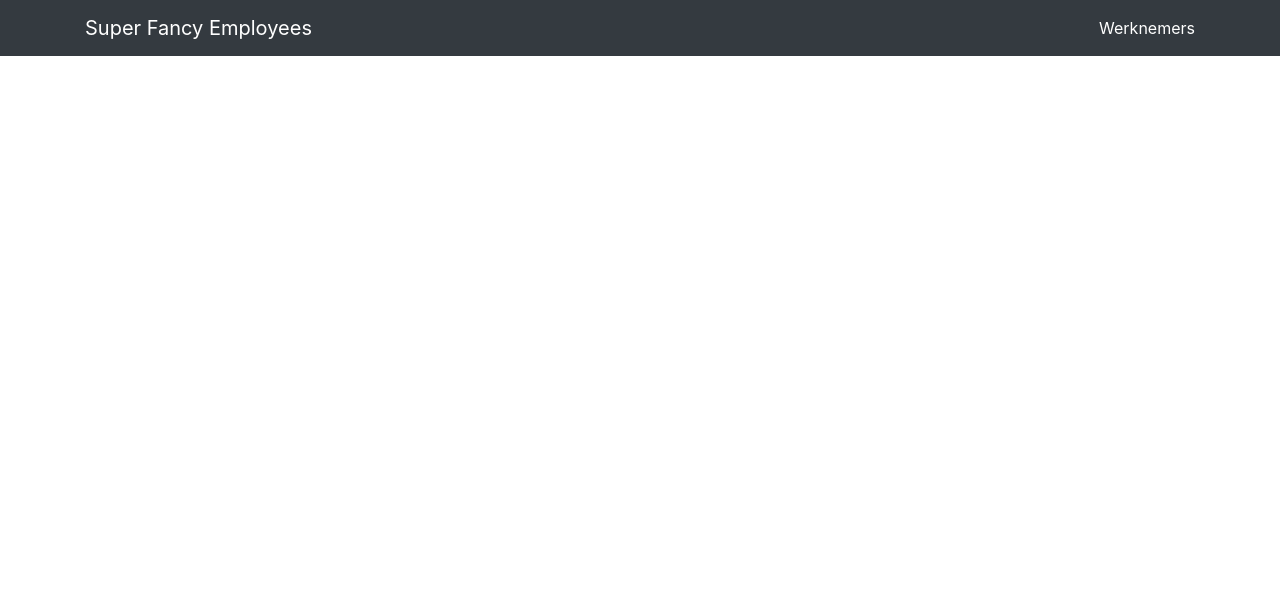
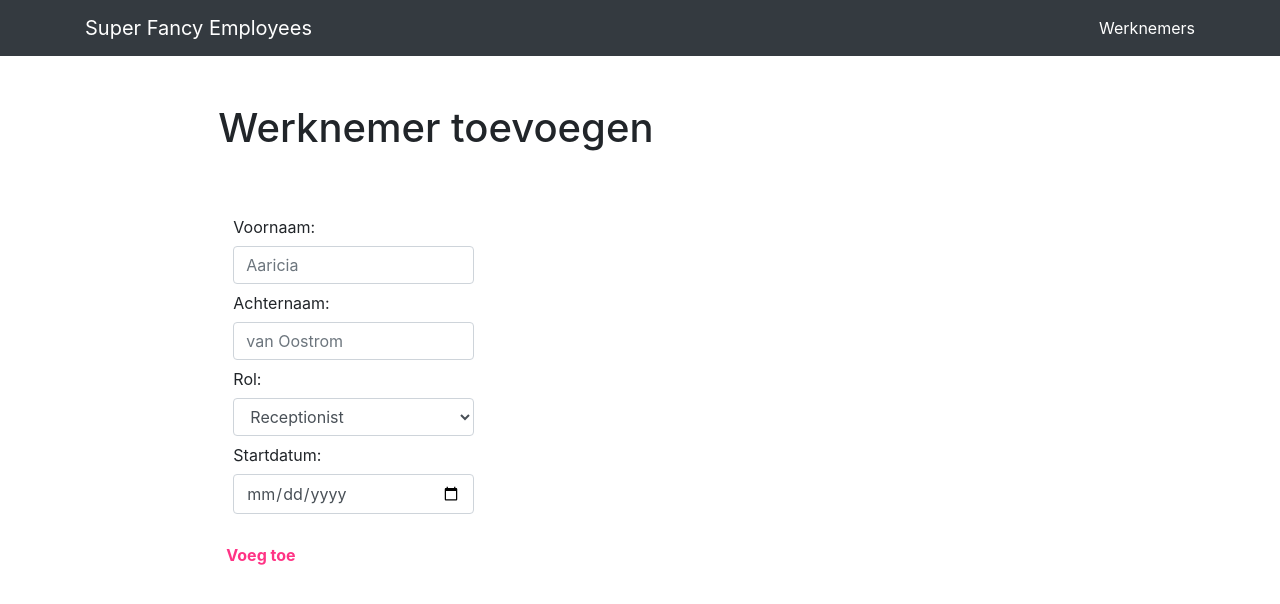
Before and after one commit to Aaricia96/SuperFancyEmployees, an Angular app: page /add in a window 1280 px wide. Before the commit this address led to /. Shown: the top 604 px of the page. Built offline with nearby package versions, Linux system fonts and the light colour scheme.

Commit message:
toevoegen op aparte pagina

```diff
--- a/src/app/app-routing.module.ts
+++ b/src/app/app-routing.module.ts
@@ -4,11 +4,13 @@ import { RouterModule, Routes } from '@angular/router';
 
 import { EmployeeComponent } from "./employee/employee.component";
 import { EmployeeDetailComponent } from './employee-detail/employee-detail.component';
+import { EmployeeAddComponent } from './employee-add/employee-add.component';
 
 const routes: Routes = [
   //{ path: '', redirectTo: '/employee', pathMatch: 'full' },
   { path: 'employee', component: EmployeeComponent },
-  { path: 'detail/:id', component: EmployeeDetailComponent }
+  { path: 'detail/:id', component: EmployeeDetailComponent },
+  { path: 'add', component: EmployeeAddComponent }
 ];
 
 @NgModule({
--- a/src/app/app.module.ts
+++ b/src/app/app.module.ts
@@ -9,13 +9,15 @@ import { EmployeeService } from './employee.service';
 import { HttpClientModule }    from '@angular/common/http';
 import { EmployeeDetailComponent } from './employee-detail/employee-detail.component';
 import { FormsModule } from '@angular/forms';
+import { EmployeeAddComponent } from './employee-add/employee-add.component';
 
 
 @NgModule({
   declarations: [
     AppComponent,
     EmployeeComponent,
-    EmployeeDetailComponent
+    EmployeeDetailComponent,
+    EmployeeAddComponent
   ],
   imports: [
     BrowserModule,
--- /dev/null
+++ b/src/app/employee-add/employee-add.component.css
@@ -0,0 +1,14 @@
+button {
+    background-color:white;
+    border: none;
+    color: white;
+    text-align: center;
+    text-decoration: none;
+    display: inline-block;
+    font-size: 16px;
+    margin: 4px 2px;
+    -webkit-transition-duration: 0.4s;
+    transition-duration: 0.4s;
+    cursor: pointer;
+    color: #ff3385;
+}
--- /dev/null
+++ b/src/app/employee-add/employee-add.component.html
@@ -0,0 +1,44 @@
+<div class="row">
+  <div class="col-md-2"></div>
+  <div class="col-md-10">
+      <br/><br/>
+      <h1>Werknemer toevoegen</h1>
+  </div>
+</div>
+
+<br/><br/>
+
+<div class="row">
+    <div class="col-md-2"></div>
+    <div class="col-md-4">
+        <form id="formAddEmployee">
+            <input type="hidden" id="id" #id>
+            <label for="firstName" class="col-sm-4 col-form-label">Voornaam:</label>
+            <div class="col-sm-8">
+                <input type="text" class="form-control" name="firstName" id="firstName" placeholder="Aaricia" #firstName required>
+            </div>
+            <label for="lastName" class="col-sm-4 col-form-label">Achternaam:</label>
+            <div class="col-sm-8">
+                <input type="text" class="form-control" id="lastName" placeholder="van Oostrom" #lastName required>
+            </div>
+            <label for="role" class="col-sm-4 col-form-label">Rol:</label>
+            <div class="col-sm-8">
+                <select type="text" class="form-control" id="role" #role>
+                    <option value="Receptionist">Receptionist</option>
+                    <option value="Chefkok">Chefkok</option>
+                    <option value="Kok">Kok</option>
+                    <option value="Serveerder">Serveerder</option>
+                    <option value="Manager">Manager</option>
+                    <option value="AssistentManager">Assistent Manager</option>
+                    <option value="Schoonmaker">Schoonmaker</option>
+                </select>
+            </div>
+            <label for="startDate" class="col-sm-4 col-form-label">Startdatum:</label>
+            <div class="col-sm-8">
+              <input type="date" class="form-control" id="startDate" #startDate required>
+            </div>
+            <br/>
+            <button id="btnAddEmployee" (click)="addEmployee(id.value, firstName.value, lastName.value, role.value, startDate.value)"><b>Voeg toe</b></button>
+          </form>
+    </div>
+  </div>
--- /dev/null
+++ b/src/app/employee-add/employee-add.component.ts
@@ -0,0 +1,25 @@
+import { Component, OnInit } from '@angular/core';
+
+import { Employee } from "../Employee";
+import { EmployeeService } from '../employee.service';
+
+@Component({
+  selector: 'app-employee-add',
+  templateUrl: './employee-add.component.html',
+  styleUrls: ['./employee-add.component.css']
+})
+export class EmployeeAddComponent implements OnInit {
+
+  addedEmployee: any;
+
+  constructor(private employeeService: EmployeeService) { }
+
+  ngOnInit() {
+  }
+
+  addEmployee(id : number, first_name: string, last_name: string, avatar: string) : void {
+    let obj = { name: first_name, job: last_name }
+    this.employeeService.addEmployee(obj).subscribe( r => this.addedEmployee = r);
+  }
+
+}
--- a/src/app/employee.service.ts
+++ b/src/app/employee.service.ts
@@ -15,7 +15,6 @@ export class EmployeeService {
   constructor(private http: HttpClient) { }
 
   addEmployee (employee: any): Observable<any> {
-    console.log("addEmployees called");
     let result = this.http.post<Employee>(this.apiUrl + "users", employee, httpOptions);
     return result;
   }
--- a/src/app/employee/employee.component.html
+++ b/src/app/employee/employee.component.html
@@ -60,41 +60,6 @@
 <div class="row">
   <div class="col-md-2"></div>
   <div class="col-md-10">
-      <p class="lead"><button type="button" id="btnAddEmployee" (click)="showForm()"><b>Werknemer toevoegen</b></button></p>
+      <a routerLink="/add"><b>Werknemer toevoegen</b></a>
   </div>
 </div>
-
-<div class="row">
-  <div class="col-md-2"></div>
-  <div class="col-md-4">
-      <form id="formAddEmployee"  style="display:none" >
-          <input type="hidden" id="id" #id>
-          <label for="firstName" class="col-sm-4 col-form-label">Voornaam:</label>
-          <div class="col-sm-8">
-              <input type="text" class="form-control" name="firstName" id="firstName" placeholder="Aaricia" #firstName required>
-          </div>
-          <label for="lastName" class="col-sm-4 col-form-label">Achternaam:</label>
-          <div class="col-sm-8">
-              <input type="text" class="form-control" id="lastName" placeholder="van Oostrom" #lastName required>
-          </div>
-          <label for="role" class="col-sm-4 col-form-label">Rol:</label>
-          <div class="col-sm-8">
-              <select type="text" class="form-control" id="role" #role>
-                  <option value="Receptionist">Receptionist</option>
-                  <option value="Chefkok">Chefkok</option>
-                  <option value="Kok">Kok</option>
-                  <option value="Serveerder">Serveerder</option>
-                  <option value="Manager">Manager</option>
-                  <option value="AssistentManager">Assistent Manager</option>
-                  <option value="Schoonmaker">Schoonmaker</option>
-              </select>
-          </div>
-          <label for="startDate" class="col-sm-4 col-form-label">Startdatum:</label>
-          <div class="col-sm-8">
-            <input type="date" class="form-control" id="startDate" #startDate required>
-          </div>
-          <br/>
-          <button id="btnAddEmployee" (click)="addEmployee(id.value, firstName.value, lastName.value, role.value)"><b>Voeg toe</b></button>
-        </form>
-  </div>
-</div>
--- a/src/app/employee/employee.component.ts
+++ b/src/app/employee/employee.component.ts
@@ -14,33 +14,11 @@ export class EmployeeComponent implements OnInit {
   employees: Employee[] = [];
   page: number;
   nrPages: number;
-  addedEmployee: any;
 
   constructor(private employeeService: EmployeeService) { }
 
   ngOnInit() {
     this.nextPage(1);
-  }
-
-  showForm() : void {
-    let x = document.getElementById("formAddEmployee");
-    if (x.style.display === "none") {
-        x.style.display = "block";
-    } else {
-        x.style.display = "none";
-    }
-  }
-
-  addEmployee(id : number, first_name: string, last_name: string, avatar: string) : void {
-
-    let obj = {
-      name: first_name,
-      job: last_name
-    }
-
-    this.employeeService.addEmployee(obj).subscribe( r => this.addedEmployee = r);
-    //this.employees.push( {id: id, first_name: first_name, last_name: last_name, avatar: avatar} );
-
   }
 
   nextPage(page: number) : void {
```
Also changed, not shown: 1 other file (tests, documents, lock files or other folders).
